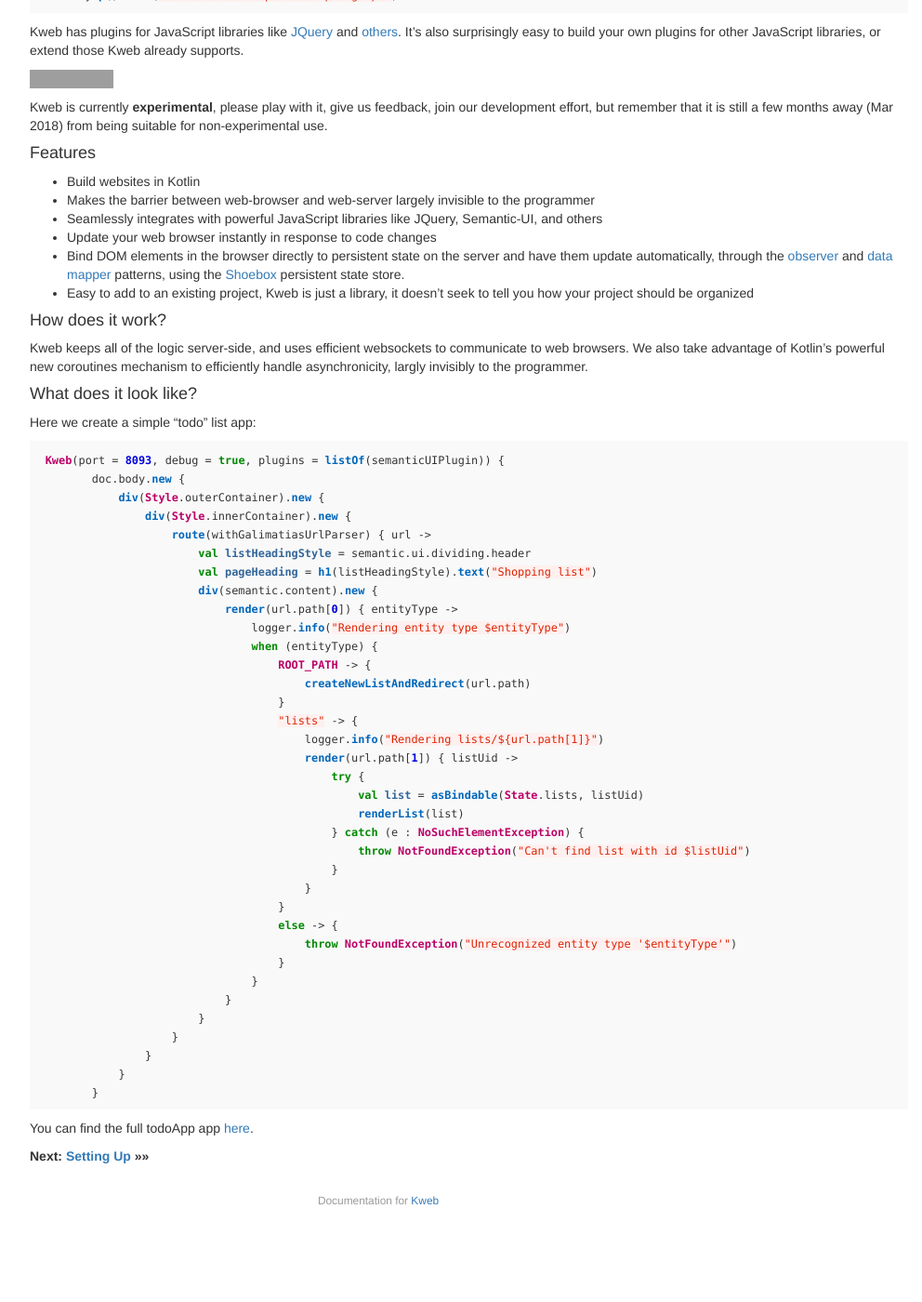
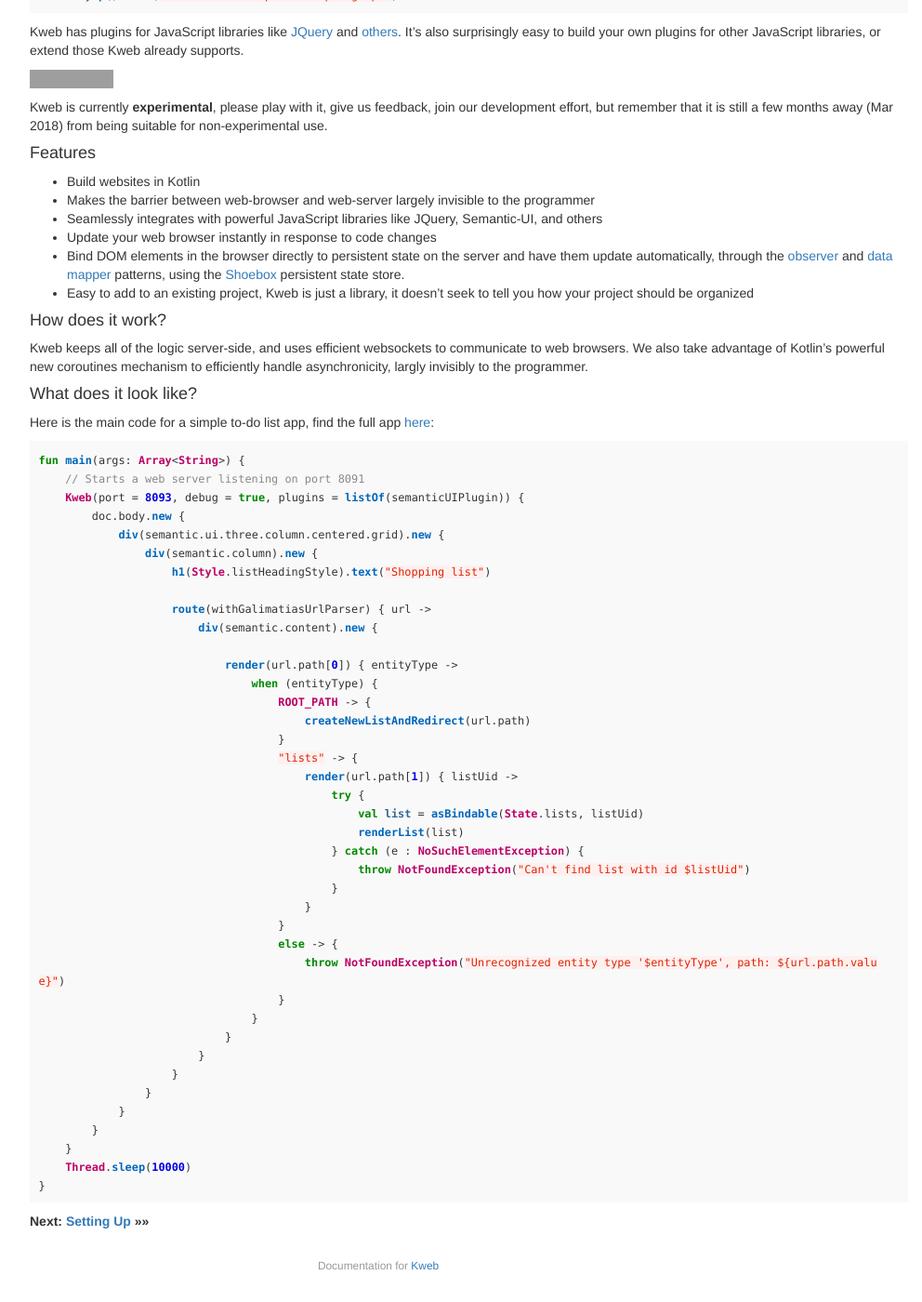
Before and after one commit to kwebio/kwebio.github.io, a Jekyll site: the page built from index.md, in a window 1280 px wide and 1400 px high, scrolled down 316 px. Shown: the whole window at 93% size, without its empty margins (233-1225 px from the left). Built offline with Jekyll 4.4.1, drawn with Linux system fonts in a browser that asks for light colours; nearby versions of some CDN libraries; before the commit the page ends 1646 px from its top, so only the background shows below that; grey boxes are pictures that could not be loaded.

Commit message:
Update index.md

````diff
--- a/index.md
+++ b/index.md
@@ -43,25 +43,26 @@ asynchronicity, largly invisibly to the programmer.
 
 #### What does it look like?
 
-Here we create a simple "todo" list app:
+Here is the main code for a simple to-do list app, find the full app [here](https://github.com/kwebio/core/tree/master/src/main/kotlin/io/kweb/demos/todo):
 
 ```kotlin
- Kweb(port = 8093, debug = true, plugins = listOf(semanticUIPlugin)) {
+fun main(args: Array<String>) {
+    // Starts a web server listening on port 8091
+    Kweb(port = 8093, debug = true, plugins = listOf(semanticUIPlugin)) {
         doc.body.new {
-            div(Style.outerContainer).new {
-                div(Style.innerContainer).new {
+            div(semantic.ui.three.column.centered.grid).new {
+                div(semantic.column).new {
+                    h1(Style.listHeadingStyle).text("Shopping list")
+
                     route(withGalimatiasUrlParser) { url ->
-                        val listHeadingStyle = semantic.ui.dividing.header
-                        val pageHeading = h1(listHeadingStyle).text("Shopping list")
                         div(semantic.content).new {
+
                             render(url.path[0]) { entityType ->
-                                logger.info("Rendering entity type $entityType")
                                 when (entityType) {
                                     ROOT_PATH -> {
                                         createNewListAndRedirect(url.path)
                                     }
                                     "lists" -> {
-                                        logger.info("Rendering lists/${url.path[1]}")
                                         render(url.path[1]) { listUid ->
                                             try {
                                                 val list = asBindable(State.lists, listUid)
@@ -72,7 +73,7 @@ Here we create a simple "todo" list app:
                                         }
                                     }
                                     else -> {
-                                        throw NotFoundException("Unrecognized entity type '$entityType'")
+                                        throw NotFoundException("Unrecognized entity type '$entityType', path: ${url.path.value}")
                                     }
                                 }
                             }
@@ -81,8 +82,8 @@ Here we create a simple "todo" list app:
                 }
             }
         }
+    }
+    Thread.sleep(10000)
+}
 ```
-
-You can find the full todoApp app [here](https://github.com/kwebio/core/tree/master/src/main/kotlin/io/kweb/demos/todo).
-
 **Next: [Setting Up]({{ site.baseurl }}{% post_url 2017-03-03-getting-started %}) >>>>**
````
